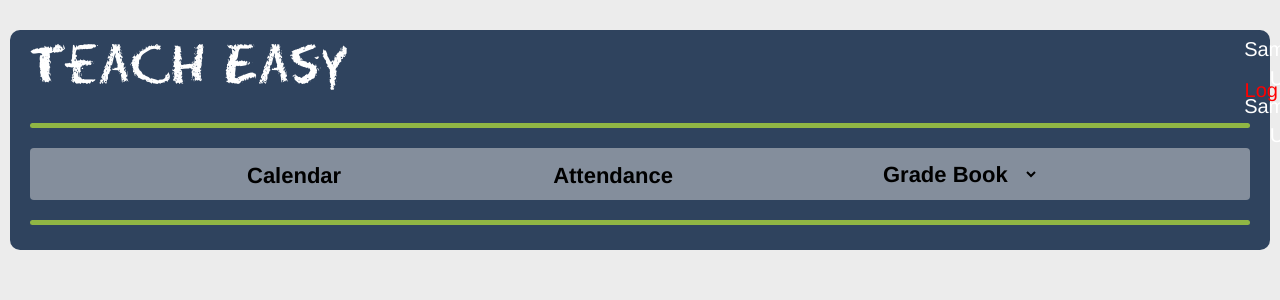
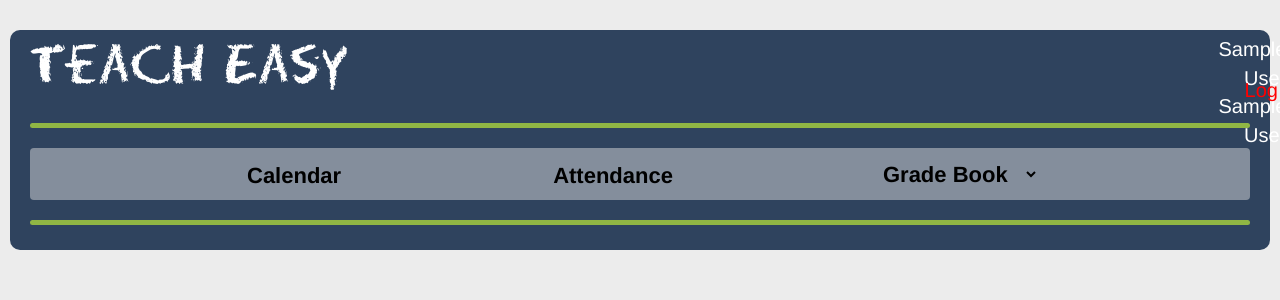
Before and after one commit to TeachEasy/Software-Engineering, a PHP site: page /header.php in a window 1280 px wide. Shown: the top 300 px of the page. Run offline with PHP 8.4, Linux system fonts and the light colour scheme; the visitor is signed in with stand-in values (Sample User, id 1).

Commit message:
Update teachEasyStyle.css

```diff
--- a/teachEasyStyle.css
+++ b/teachEasyStyle.css
@@ -114,7 +114,7 @@ td{
 	position: absolute;
 	text-align: right;
 	font-size: 20px;
-	margin-left: 70%;
+	margin-left: 68%;
 }
 
 #logoutButton{
```
